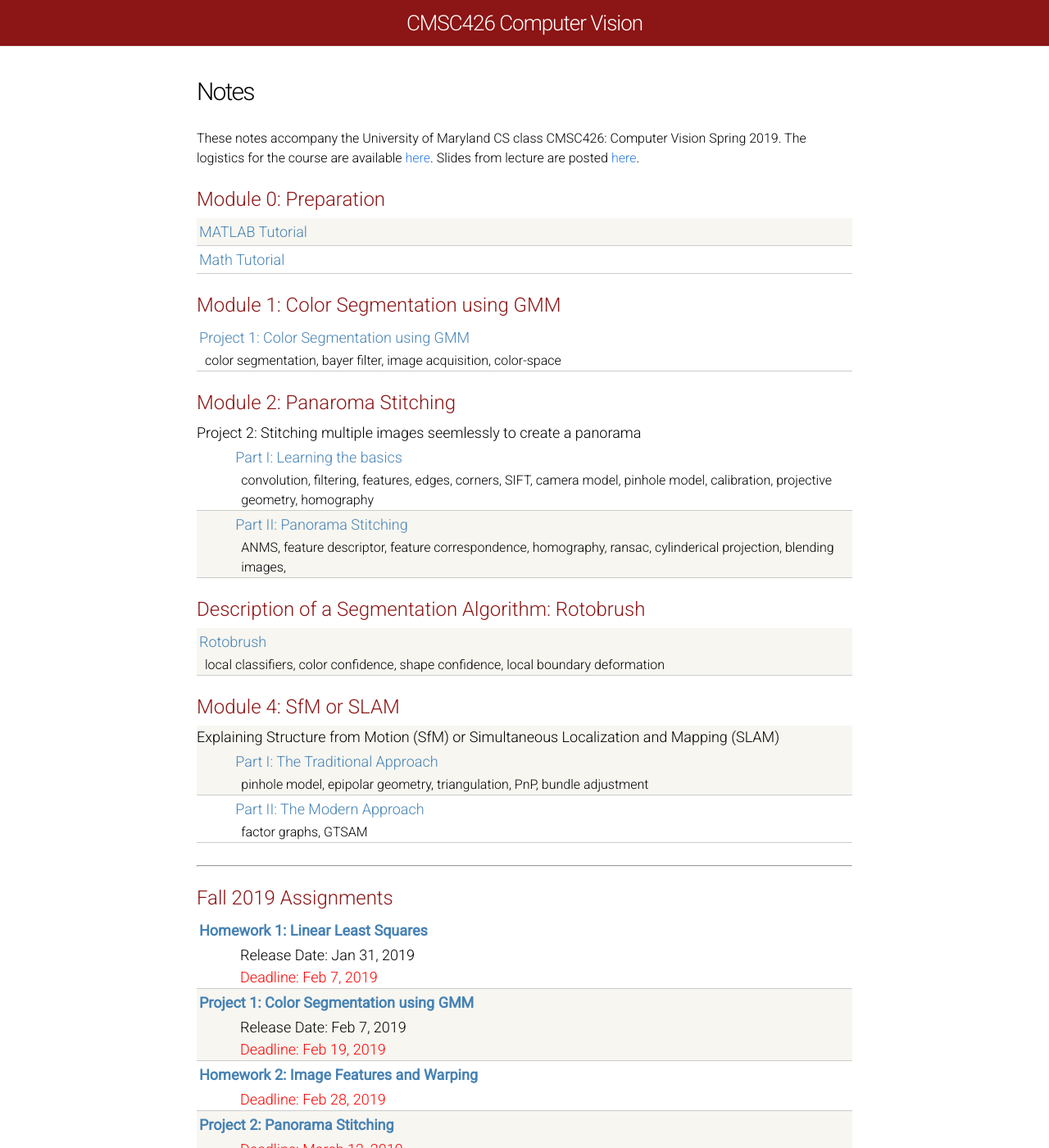
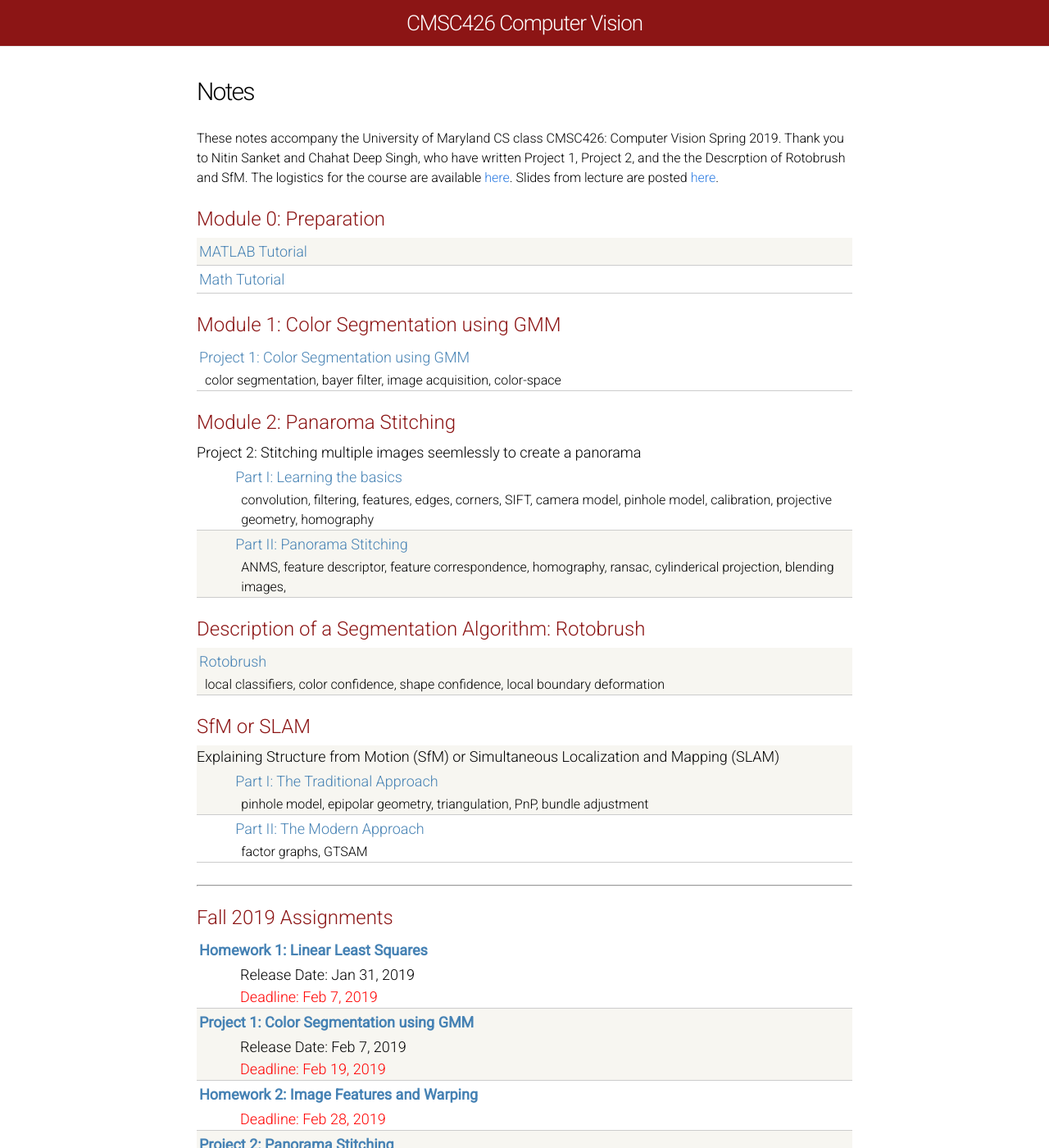
Before and after one commit to cmsc426spring2019/cmsc426spring2019.github.io, a Jekyll site: the page built from notes.html, in a window 1280 px wide and 1400 px high. Shown: the whole window at 82% size. Built offline with Jekyll 4.4.1, drawn with Linux system fonts in a browser that asks for light colours.

Commit message:
Update notes.html

```diff
--- a/notes.html
+++ b/notes.html
@@ -8,6 +8,7 @@ permalink: /notes
 <div>
 
   These notes accompany the University of Maryland CS class CMSC426: Computer Vision Spring 2019.
+  Thank you to Nitin Sanket and Chahat Deep Singh, who have written Project 1, Project 2, and the the Descrption of Rotobrush and SfM.
   The logistics for the course are available <a href="https://cmsc426spring2019.github.io/index.html">here</a>.
 	Slides from lecture are posted <a href="https://cmsc426spring2019.github.io/schedule.html">here</a>.
   <br>
@@ -76,7 +77,7 @@ permalink: /notes
     </div>
 
 
-    <div class="module-header">Module 4: SfM or SLAM</div>
+    <div class="module-header">SfM or SLAM</div>
     <div class="materials-item">
 
         Explaining Structure from Motion (SfM) or Simultaneous Localization and Mapping (SLAM)
```
